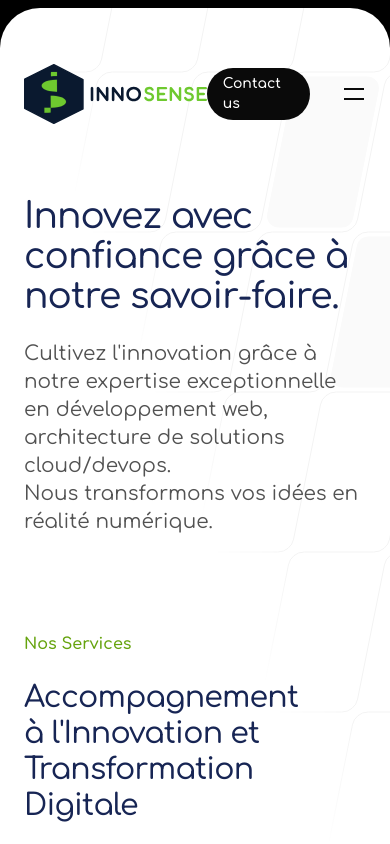
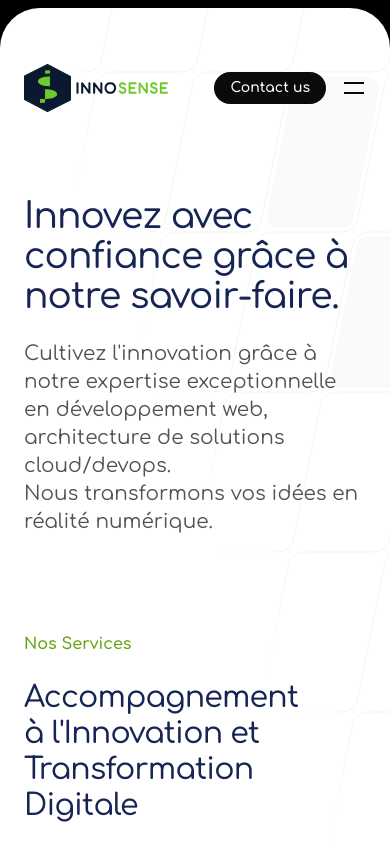
Before and after one commit to iharijaona/innosense.fr, a Next.js app: page / in a window 390 px wide. Shown: the top 844 px of the page. Built offline with nearby package versions, Linux system fonts and the light colour scheme.

Commit message:
Decrease logo widht on smartphone

```diff
--- a/src/components/Header.tsx
+++ b/src/components/Header.tsx
@@ -28,11 +28,11 @@ const Header = () => {
                 <a aria-label="Home" href="/">
                   <img
                     alt="INNOSENSE LOGO"
-                    className="w-48"
+                    className="w-36 sm:w-48"
                     src="innosene-logo.svg"
                   />
                 </a>
-                <div className="flex items-center gap-x-8">
+                <div className="flex items-center gap-x-4 sm:gap-x-8">
                   <a
                     style={{ cursor: "pointer" }}
                     className="inline-flex rounded-full px-4 py-1.5 text-sm font-semibold transition bg-neutral-950 text-white hover:bg-neutral-800"
@@ -80,11 +80,11 @@ const Header = () => {
                     <a aria-label="Home" href="/">
                       <img
                         alt="INNOSENSE LOGO"
-                        className="w-48"
+                        className="w-36 sm:w-48"
                         src="innosene-logo-light.svg"
                       />
                     </a>
-                    <div className="flex items-center gap-x-8">
+                    <div className="flex items-center gap-x-4 sm:gap-x-8">
                       <a
                         style={{ cursor: "pointer" }}
                         className="inline-flex rounded-full px-4 py-1.5 text-sm font-semibold transition bg-white text-neutral-950 hover:bg-neutral-200"
```
